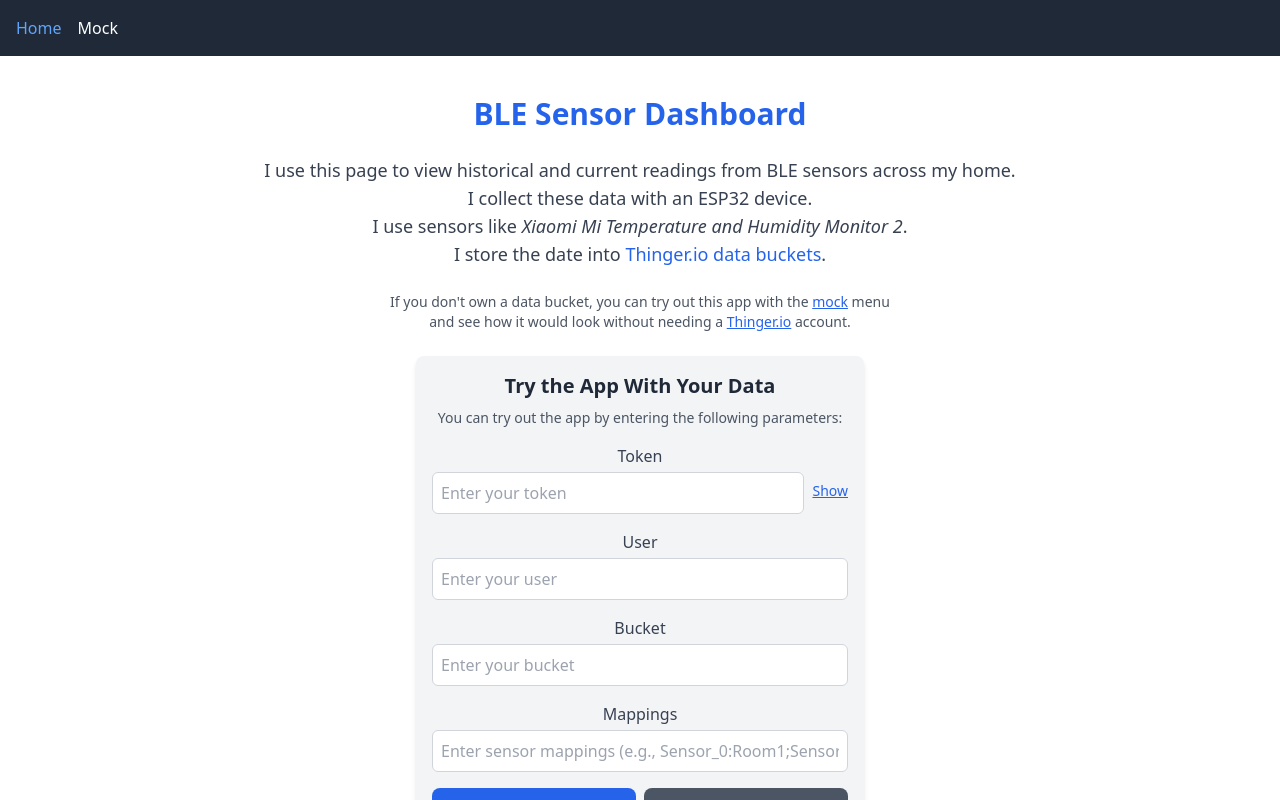
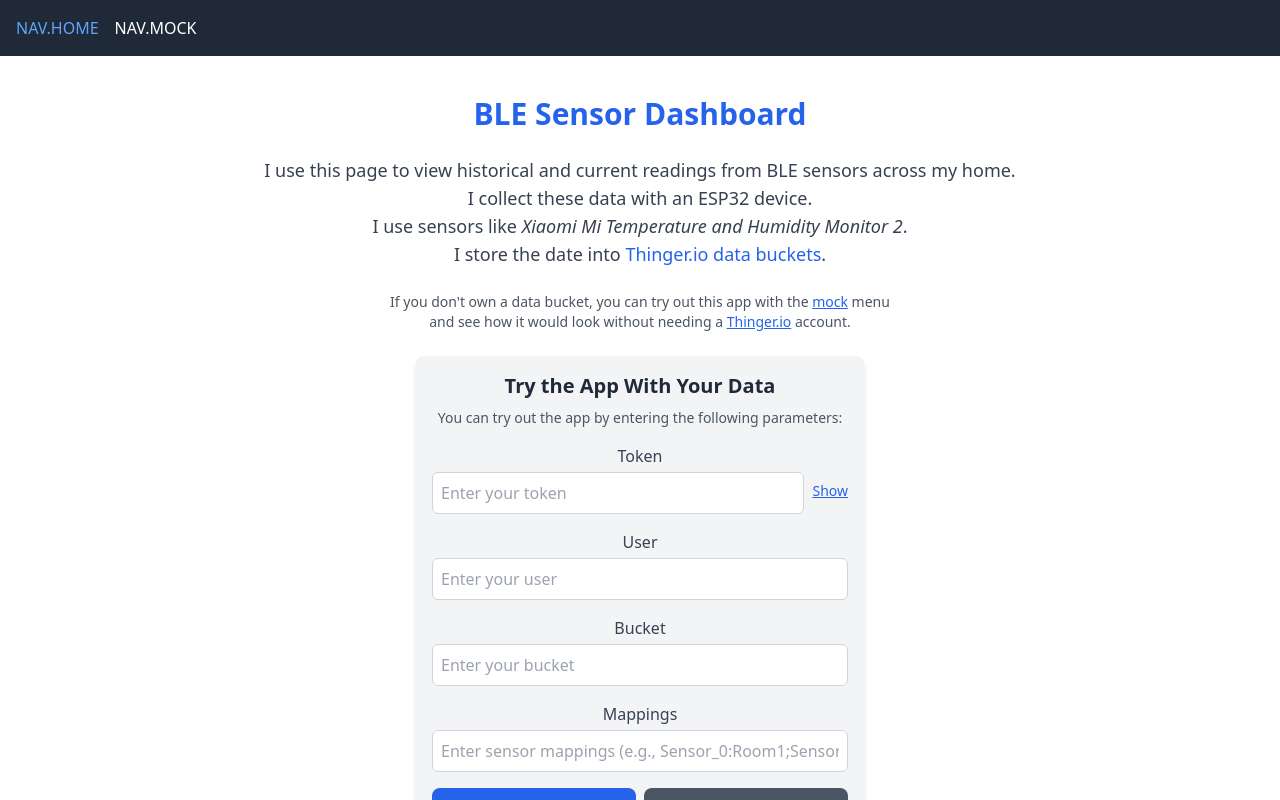
Before and after one commit to budavariam/home-dashboard, a React (Vite) app in the folder frontend/: page / in a window 1280 px wide. Shown: the top 800 px of the page. Built offline with nearby package versions, Linux system fonts and the light colour scheme.

Commit message:
Translate navigation items using i18next

```diff
--- a/frontend/src/App.tsx
+++ b/frontend/src/App.tsx
@@ -1,9 +1,11 @@
 import { Outlet, NavLink } from 'react-router-dom';
+import { useTranslation } from 'react-i18next';
 import { useSensorParams } from './components/context/ParamContext';
 import { useMockData } from './components/context/MockDataContext';
 import { Footer } from './components/Footer';
 
 export const App = () => {
+    const { t } = useTranslation();
     const { token, apiParams } = useSensorParams();
     const { useMock } = useMockData();
     const isAuthenticated = useMock || (token && apiParams.user && apiParams.bucket);
@@ -19,7 +21,7 @@ export const App = () => {
                                 isActive ? 'text-blue-400' : 'hover:text-blue-400'
                             }
                         >
-                            Home
+                            {t('NAV.HOME')}
                         </NavLink>
                     </li>
                     {isAuthenticated && (
@@ -31,7 +33,7 @@ export const App = () => {
                                         isActive ? 'text-blue-400' : 'hover:text-blue-400'
                                     }
                                 >
-                                    Dashboard
+                                    {t('NAV.DASHBOARD')}
                                 </NavLink>
                             </li>
                             <li>
@@ -41,7 +43,7 @@ export const App = () => {
                                         isActive ? 'text-blue-400' : 'hover:text-blue-400'
                                     }
                                 >
-                                    History
+                                    {t('NAV.HISTORY')}
                                 </NavLink>
                             </li>
                         </>
@@ -53,7 +55,7 @@ export const App = () => {
                                 isActive ? 'text-blue-400' : 'hover:text-blue-400'
                             }
                         >
-                            Mock
+                            {t('NAV.MOCK')}
                         </NavLink>
                     </li>
                 </ul>
```
